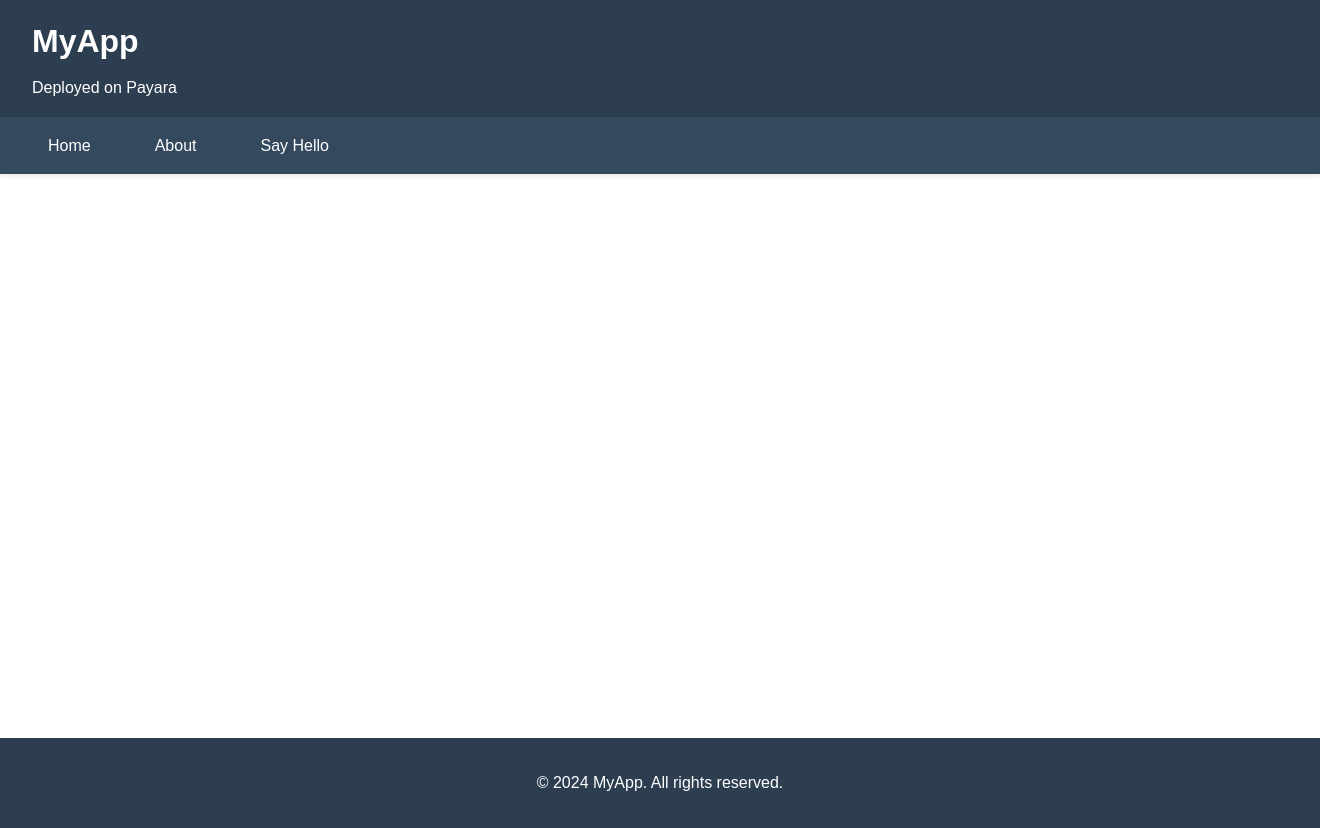
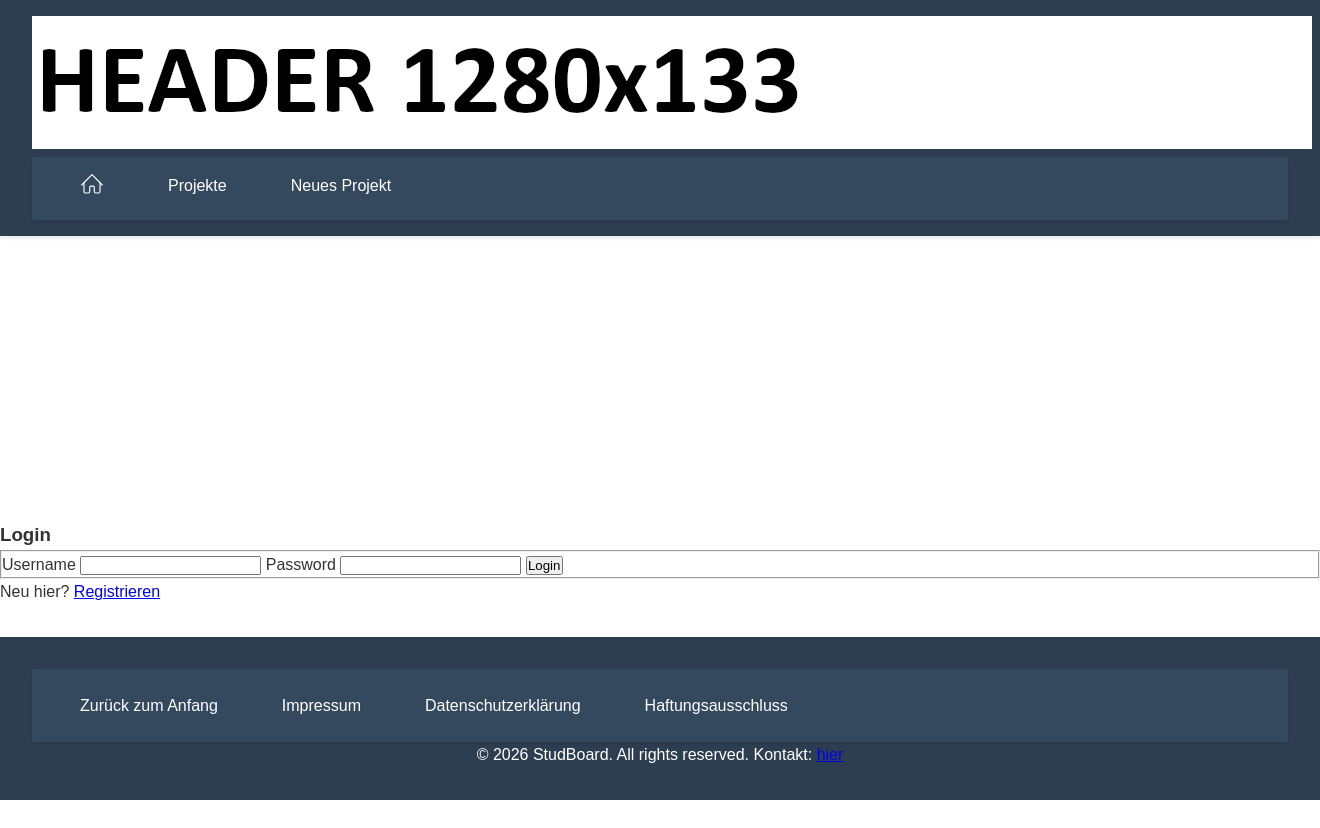
Before and after one commit to co1inco/IFM_Programieren4, a Java web app: template Webanwendungen/demo/src/main/webapp/WEB-INF/layout/main.jsp in a window 1320 px wide. After the commit the page ends 800 px from the top, so only its background shows below. Run offline with Tomcat 11, a stand-in JSP engine, Linux system fonts and the light colour scheme; the template is opened without the code that fills it, so the values that code supplies are empty.

Commit message:
Implemented page outline

```diff
--- a/Webanwendungen/demo/src/main/webapp/WEB-INF/layout/main.jsp
+++ b/Webanwendungen/demo/src/main/webapp/WEB-INF/layout/main.jsp
@@ -4,33 +4,71 @@
 <head>
     <meta charset="UTF-8">
     <meta name="viewport" content="width=device-width, initial-scale=1.0">
-    <title>MyApp</title>
+    <title>StudBoard</title>
     <link rel="stylesheet" href="/myapp/main.css">
 </head>
+
 <body>
     <!-- Header -->
-    <header>
-        <h1>MyApp</h1>
-        <p>Deployed on Payara</p>
+    <header id="header">
+        <picture>
+            <source media="(min-width: 1920px)" srcset="/myapp/res/header1920x200.png">
+            <source media="(min-width: 1280px)" srcset="/myapp/res/header1280x133.png">
+            <source media="(min-width: 640px)" srcset="/myapp/res/header640x67.png">
+            <img src="/myapp/res/header320x34.png">
+        </picture>
+
+        <nav>
+            <ul>
+                <li><a href="${pageContext.request.contextPath}/"><img src="/myapp/res/startseite.svg" style="max-height: 1.5em; color: yellow"/></a></li>
+                <li><a href="${pageContext.request.contextPath}/about">Projekte</a></li>
+                <li><a href="${pageContext.request.contextPath}/hello">Neues Projekt</a></li>
+            </ul>
+        </nav>
     </header>
 
-    <!-- Navigation -->
-    <nav>
-        <ul>
-            <li><a href="${pageContext.request.contextPath}/">Home</a></li>
-            <li><a href="${pageContext.request.contextPath}/about">About</a></li>
-            <li><a href="${pageContext.request.contextPath}/hello">Say Hello</a></li>
-        </ul>
-    </nav>
+
 
     <!-- Main Content -->
     <main class="container">
-        <jsp:include page="${requestScope.page}" />
+
+        <section>
+            <jsp:include page="${requestScope.page}" />
+        </section>
+
     </main>
+
+    <section>
+        <div>
+            <h3>Login</h3>
+            <form>
+                <!-- <legend>Login</legend> -->
+                <fieldset>
+                    <label>Username</label>
+                    <input id="name" type="text"/>
+
+                    <label>Password</label>
+                    <input id="password" type="password"/>
+
+                    <input type="submit" value="Login"/>
+                </fieldset>
+            </form>
+
+            <span>Neu hier? <a href="register">Registrieren</a></span>
+        </div>
+    </section>
 
     <!-- Footer -->
     <footer>
-        <p>&copy; 2024 MyApp. All rights reserved.</p>
+        <nav>
+            <ul>
+                <a href="#header">Zurück zum Anfang</a>
+                <a href="impresum">Impressum</a>
+                <a href="dsgvo">Datenschutzerklärung</a>
+                <a href="haftung">Haftungsausschluss</a>
+            </ul>
+        </nav>
+        <p>&copy; 2026 StudBoard. All rights reserved. Kontakt: <a href="mailto:studboard@hsbi.de">hier</a></p>
     </footer>
 </body>
 </html>
--- a/Webanwendungen/demo/src/main/webapp/main.css
+++ b/Webanwendungen/demo/src/main/webapp/main.css
@@ -4,10 +4,22 @@
     box-sizing: border-box;
 }
 
+html, body {
+    height: 100%;
+    margin: 0;
+}
+
 body {
     font-family: Arial, sans-serif;
     line-height: 1.6;
     color: #333;
+    display: flex;
+    flex-direction: column;
+}
+
+main {
+    flex: 1 1 auto; /* grow to fill remaining space */
+    overflow: auto; /* scroll if content overflows */
 }
 
 header {
@@ -46,10 +58,10 @@ nav a:hover {
 }
 
 .container {
-    max-width: 1200px;
-    margin: 2rem auto;
+    /* max-width: 1200px; */
+    margin: 2rem 2em;
     padding: 0 2rem;
-    min-height: calc(100vh - 300px);
+    /* min-height: calc(100vh - 300px); */
 }
 
 footer {
```
Also changed, not shown: Webanwendungen/demo/src/main/webapp/res/header1280x133.png (added), Webanwendungen/demo/src/main/webapp/res/header1920x200.png (added), Webanwendungen/demo/src/main/webapp/res/header320x34.png (added), Webanwendungen/demo/src/main/webapp/res/header640x67.png (added), Webanwendungen/demo/src/main/webapp/res/startseite.svg (added).
